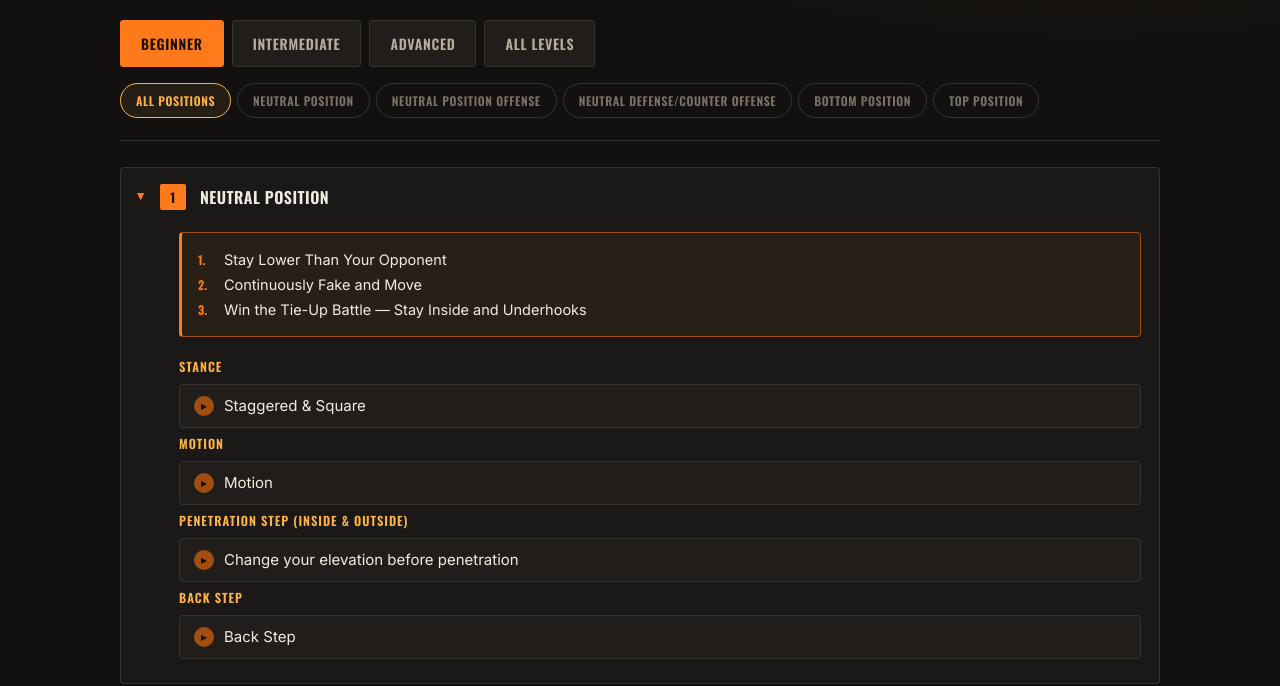
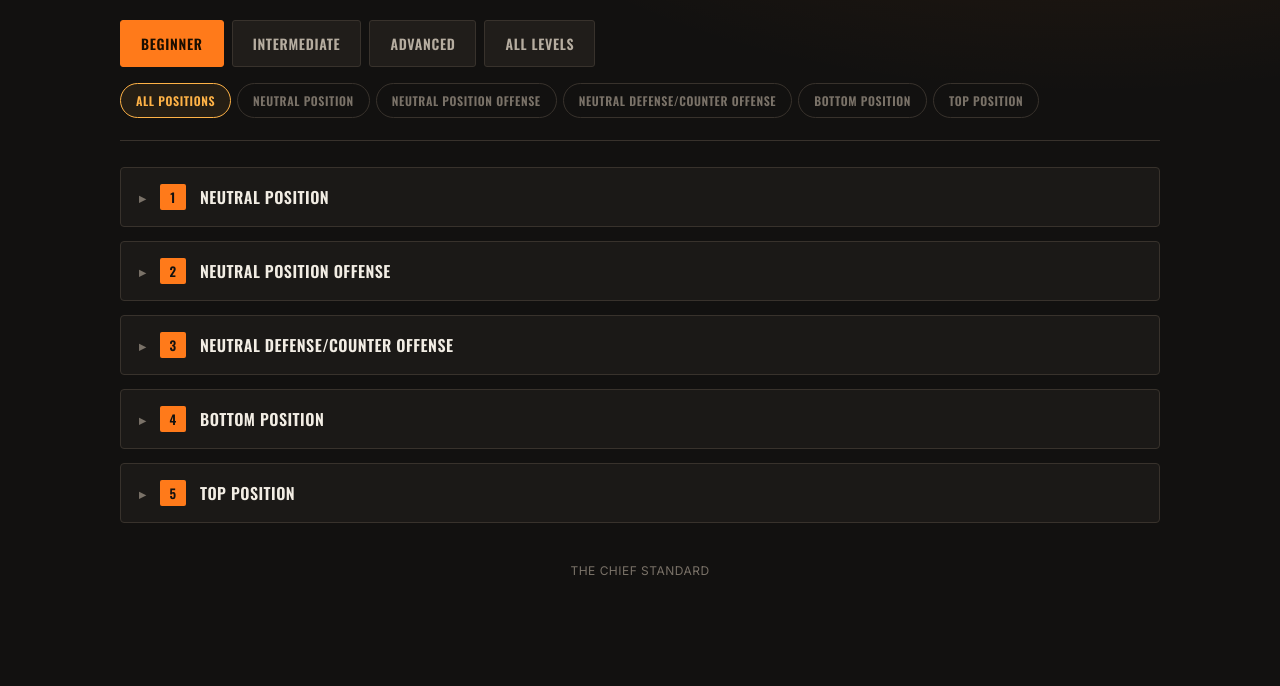
Before and after one commit to joshdziewa-dad/marltonwrestling, a plain HTML site: page index.html in a window 1280 px wide. Shown: the part 125-811 px from the top of the page. Drawn offline with nearby package versions, Linux system fonts and the light colour scheme.

Commit message:
Ensure position blocks start closed
Updated details block to start closed for uniformity.

```diff
--- a/index.html
+++ b/index.html
@@ -652,7 +652,7 @@ function renderContent(){
     if(multiPos){
       const details = document.createElement('details');
       details.className = 'pos-block';
-      if(blockIdx === 0) details.open = true;
+      // all position blocks start closed for a clean, uniform row
       const summary = document.createElement('summary');
       summary.innerHTML = `<span class="num">${pos.idx + 1}</span> ${pos.title}`;
       details.appendChild(summary);
```
